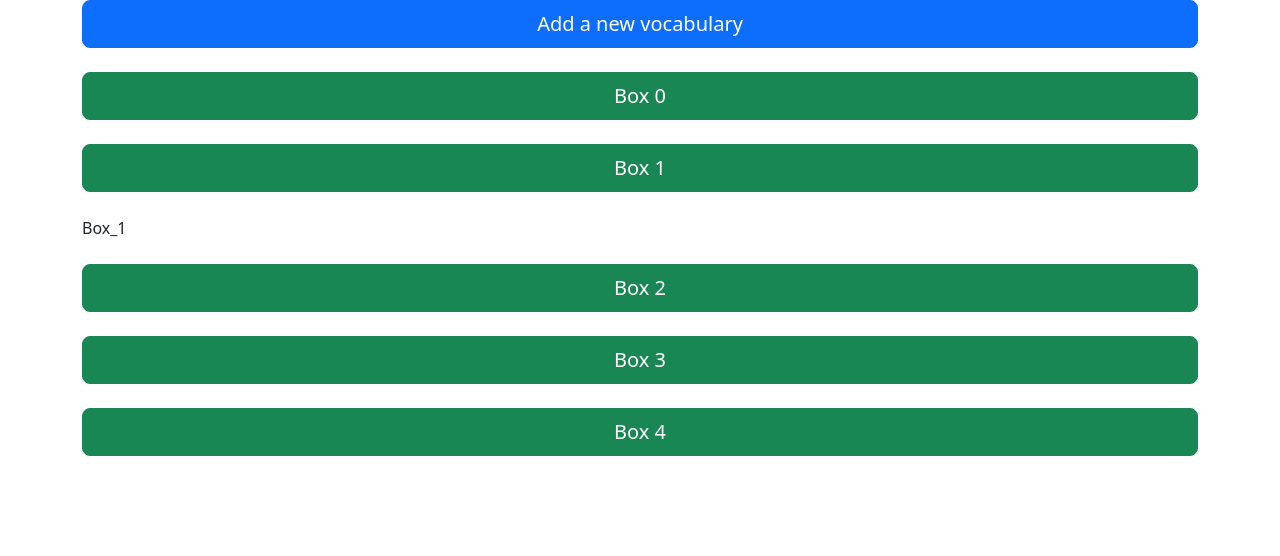
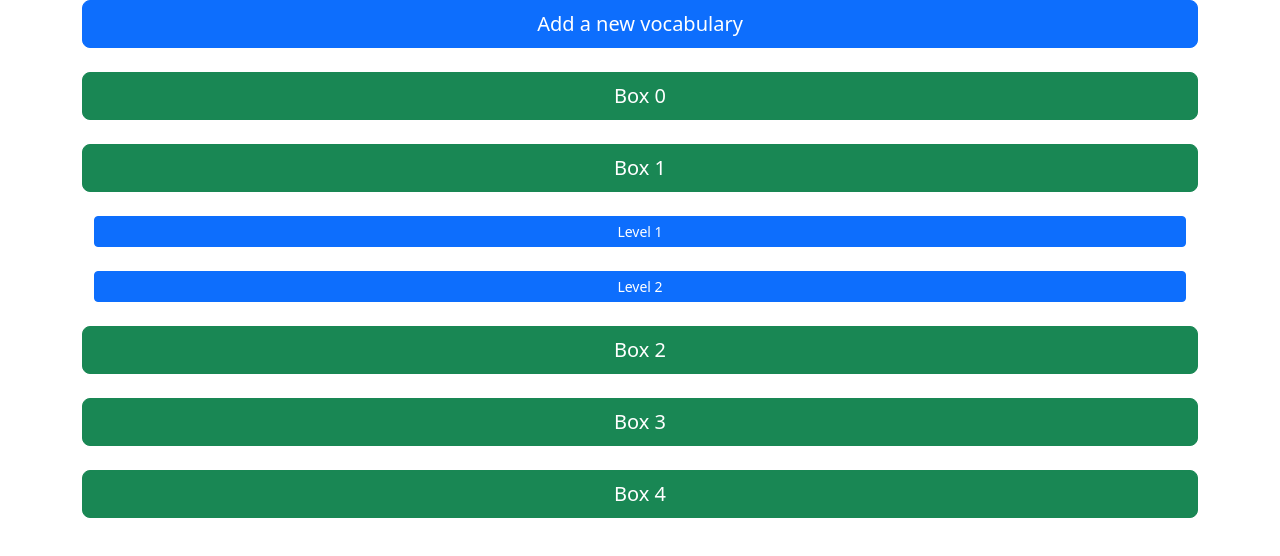
Before and after one commit to m-ghalandari/Leitnerbox, a React (Create React App) app: page / in a window 1280 px wide. Both pictures are taken after a click on the button "Box 1". Shown: the top 556 px of the page. Built offline with nearby package versions, Linux system fonts and the light colour scheme.

Commit message:
Add two usable Level and Box components

```diff
--- a/src/App.js
+++ b/src/App.js
@@ -1,9 +1,6 @@
 import VocabularyForm from "./components/VocabularyForm";
+import Box from "./components/sections/Box";
 import Box_0 from "./components/sections/Box_0";
-import Box_1 from "./components/sections/Box_1";
-import Box_2 from "./components/sections/Box_2";
-import Box_3 from "./components/sections/Box_3";
-import Box_4 from "./components/sections/Box_4";
 import { useEffect, useState } from "react";
 import "bootstrap/dist/css/bootstrap.min.css";
 import Button from "react-bootstrap/Button";
@@ -17,13 +14,61 @@ function App() {
   const [showBox3, setShowBox3] = useState(false);
   const [showBox4, setShowBox4] = useState(false);
 
-  const [falshcarts, setFlashcarts] = useState([]);
+  const [flashcards, setFlashcards] = useState([
+    {
+      id: 1,
+      box: 1,
+      level: 1,
+      front: "What is the capital of Germany?",
+      back: "Berlin",
+      example: "I live in Berlin"
+    },
+    {
+      id: 2,
+      box: 1,
+      level: 2,
+      front: "What is the currency of France?",
+      back: "Euro",
+      example: "I live in Berlin"
+    },
+    {
+      id: 3,
+      box: 2,
+      level: 1,
+      front: "What is the highest mountain in the world?",
+      back: "Mount Everest",
+      example: "I live in Berlin"
+    },
+    {
+      id: 4,
+      box: 2,
+      level: 2,
+      front: "What is the largest ocean in the world?",
+      back: "Pacific Ocean",
+      example: "I live in Berlin"
+    }
+  ]);
+
+  const box1Flashcards = flashcards.filter(flashcard=>flashcard.box===1);
+  const box2Flashcards = flashcards.filter(flashcard=>flashcard.box===2);
+  const box3Flashcards = flashcards.filter(flashcard=>flashcard.box===3);
+  const box4Flashcards = flashcards.filter(flashcard=>flashcard.box===4);
+
+
 
 
   // fetch the data from database
-  useEffect(()=>{
-    console.log("Flash");
-  },[])
+  // useEffect(()=>{
+  //   console.log("Flash");
+  // },[])
+
+
+  const Box1 = 1;
+  const Box2 = 2;
+  const Box3 = 3;
+  const Box4 = 4;
+
+
 
   return (
     <Container>
@@ -46,6 +91,8 @@ function App() {
         </Button>
         {showBox0 && <Box_0 />}
 
+
+        {/* von hier eine wiederverwendbare Bax  */}
         <Button
           variant="success"
           size="lg"
@@ -53,7 +100,7 @@ function App() {
         >
           Box 1
         </Button>
-        {showBox1 && <Box_1 />}
+        {showBox1 && <Box levels={2} flashcards={flashcards} boxNumber={1}/>}
 
         <Button
           variant="success"
@@ -62,7 +109,8 @@ function App() {
         >
           Box 2
         </Button>
-        {showBox2 && <Box_2 />}
+
+        {showBox2 && <Box levels={4} flashcards={flashcards} boxNumber={2}/>}
 
         <Button
           variant="success"
@@ -71,7 +119,7 @@ function App() {
         >
           Box 3
         </Button>
-        {showBox3 && <Box_3 />}
+        {showBox3 && <Box levels={8} flashcards={flashcards} boxNumber={3}/>}
 
         <Button
           variant="success"
@@ -80,7 +128,7 @@ function App() {
         >
           Box 4
         </Button>
-        {showBox4 && <Box_4 />}
+        {showBox4 && <Box levels={16} flashcards={flashcards} boxNumber={4}/>}
       </div>
       </Container>
   );
--- a/src/components/VocabularyForm.js
+++ b/src/components/VocabularyForm.js
@@ -10,7 +10,9 @@ export default function VocabularyForm() {
     e.preventDefault();
     console.log('word, explanation, example', word, explanation, example)
 
+    // Ein Objekt von der gelesenen Daten mit zusäzlichen Informationen erzeugen.
 
+    // Das Objekt in Datenbank einfügen.
     setWord('');
     setExplanation('');
     setExample('');
--- /dev/null
+++ b/src/components/levels/level.js
@@ -0,0 +1,21 @@
+import React from "react";
+import { Container } from "react-bootstrap";
+
+export default function Level({ level, flashcards }) {
+//   console.log(flashcards)
+console.log((flashcards.length<=0) ?"leer": flashcards);
+  return (
+    <>
+    {(flashcards.length>0)?<Container>
+        <div>Level {level + 1}</div>
+        {flashcards.map(f=>(
+            <div>
+                <p>{f.front}</p>
+                <p>{f.back}</p>
+            </div>
+        ))}
+
+      </Container>: <Container>Leer</Container>}
+      </>
+  );
+}
--- /dev/null
+++ b/src/components/sections/Box.js
@@ -0,0 +1,39 @@
+import React, { useState } from "react";
+import { Container } from "react-bootstrap";
+import Button from "react-bootstrap/Button";
+import Level from '../levels/Level'
+
+const Box = ({ levels , flashcards, boxNumber}) => {
+  const [showLevels, setShowLevels] = useState(Array(levels).fill(false));
+  const boxKarte = flashcards.filter(f=>f.box===boxNumber);
+
+
+
+  return (
+    <Container >
+
+      <div className="d-grid gap-4">
+        {Array.from({ length: levels }, (_, i) => (
+          <>
+            <Button
+              variant="primary"
+              size="sm"
+              onClick={() => setShowLevels(prev => prev.map((val, j) => j === i ? !val : val))}
+            >
+              Level {i + 1}
+            </Button>
+
+            {showLevels[i] && (
+
+
+            <Level level={i} flashcards={boxKarte}/>
+
+            )}
+          </>
+        ))}
+      </div>
+    </Container>
+  );
+};
+
+export default Box;
--- a/src/components/sections/Box_0.js
+++ b/src/components/sections/Box_0.js
@@ -1,7 +1,8 @@
 import React from 'react'
+import { Container } from 'react-bootstrap'
 
 export default function Box_0() {
   return (
-    <div>BOX-0</div>
+    <Container>All reserve Vocabularies</Container>
   )
 }
--- a/src/components/sections/Box_1.js
+++ /dev/null
@@ -1,7 +0,0 @@
-import React from 'react'
-
-export default function Box_1() {
-  return (
-    <div>Box_1</div>
-  )
-}
--- a/src/components/sections/Box_2.js
+++ /dev/null
@@ -1,7 +0,0 @@
-import React from 'react'
-
-export default function Box_2() {
-  return (
-    <div>Box_2</div>
-  )
-}
--- a/src/components/sections/Box_3.js
+++ /dev/null
@@ -1,7 +0,0 @@
-import React from 'react'
-
-export default function Box_3() {
-  return (
-    <div>Box_3</div>
-  )
-}
--- a/src/components/sections/Box_4.js
+++ /dev/null
@@ -1,7 +0,0 @@
-import React from 'react'
-
-export default function Box_4() {
-  return (
-    <div>Box_4</div>
-  )
-}
--- /dev/null
+++ b/src/hooks/Level.js
@@ -0,0 +1,7 @@
+import React from 'react'
+
+export default function Level() {
+  return (
+    <div>Hier muss levels automatisch erzeugt werden.</div>
+  )
+}
```
